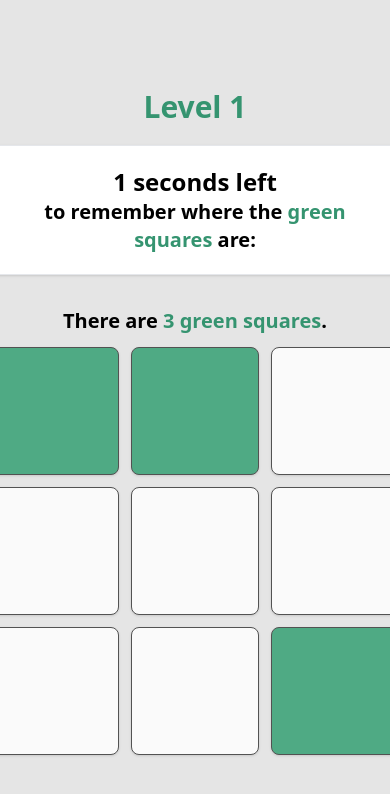
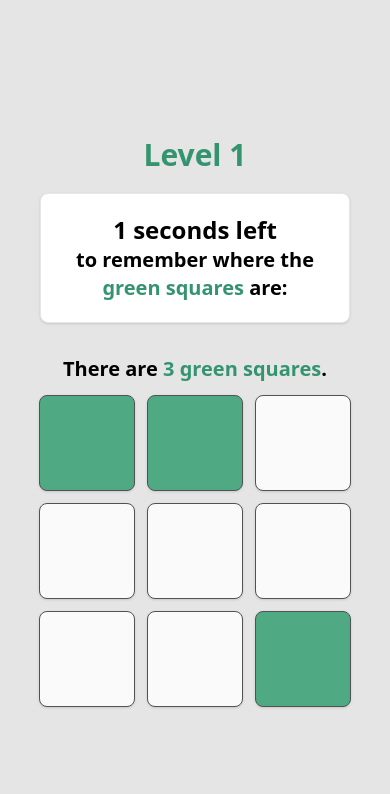
Before and after one commit to jlimsy/memory-game, a React (Vite) app: page / in a window 390 px wide. Both pictures are taken after a click on the button "Start Game". Shown: the top 794 px of the page. Built offline with nearby package versions, Linux system fonts and the light colour scheme.

Commit message:
mobile responsive GamePage

```diff
--- a/src/components/Cell.jsx
+++ b/src/components/Cell.jsx
@@ -43,7 +43,7 @@ export default function Cell({
         <div
           id={`${id}`}
           ref={nodeRef}
-          className={`border border-neutral-600 h-32 w-32 rounded-lg  shadow ${
+          className={`border border-neutral-600 h-24 w-24 md:h-32 md:w-32 rounded-lg  shadow ${
             greenCells.includes(id) && (show || flip || complete)
               ? "bg-green-400"
               : "bg-neutral-50"
--- a/src/pages/GamePage.jsx
+++ b/src/pages/GamePage.jsx
@@ -28,7 +28,7 @@ export default function GamePage({
 
   return (
     <div className="grid gap-3">
-      <div className="text-center mb-5 p-5 bg-white border border-gray-200 rounded-lg shadow">
+      <div className="text-center mb-5 p-5 mr-10 ml-10 bg-white border border-gray-200 rounded-lg shadow">
         {isRunning ? <Timer seconds={seconds} /> : <h1>Your turn</h1>}
         <p>
           to remember where the{" "}
```
